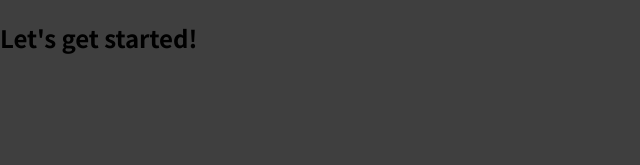
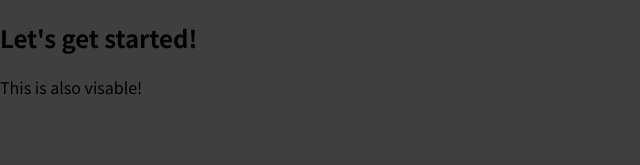
Before and after one commit to AR123456/Nora-analog-clock, a JavaScript app: page / in a window 1280 px wide. Shown: the top 165 px of the page, without its empty margins (0-640 px from the left). Built offline with nearby package versions, Linux system fonts and the light colour scheme.

Commit message:
how react works

```diff
--- a/src/App.js
+++ b/src/App.js
@@ -2,6 +2,13 @@ function App() {
   return (
     <div>
       <h2>Let's get started!</h2>
+      <p>This is also visable! </p>
+      {/* If this was just JS would look like this :
+      const para = document.createElement("p");
+      para.textContent = "This is also visable"
+      document.getElementById("root").append(para)
+
+      */}
     </div>
   );
 }
```
